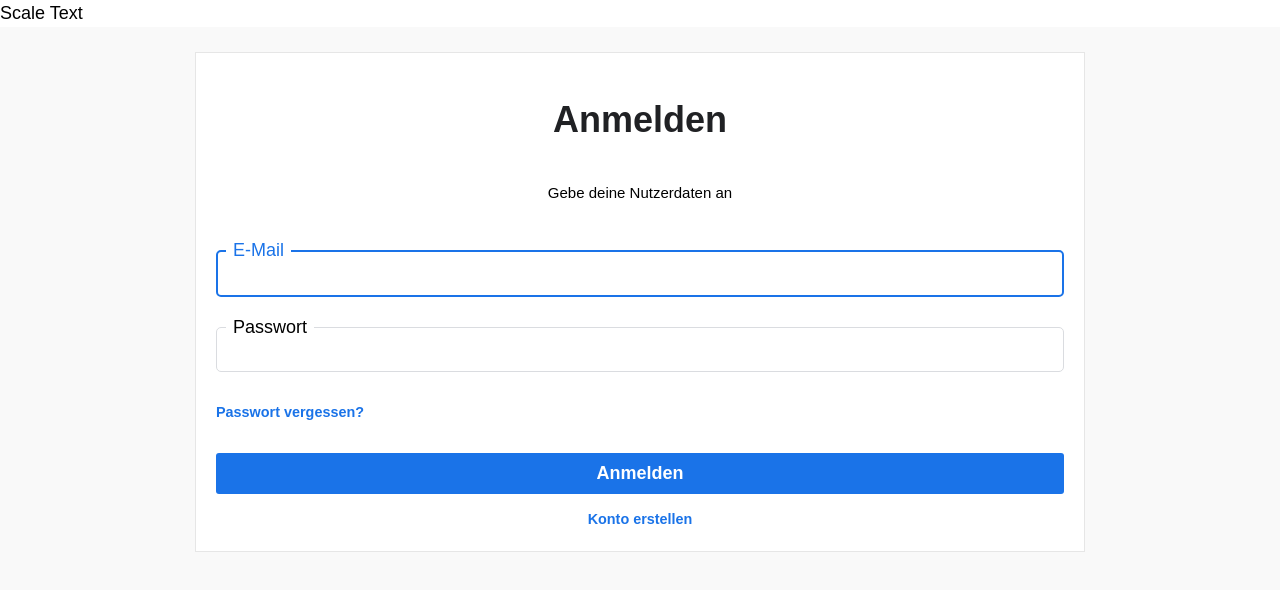
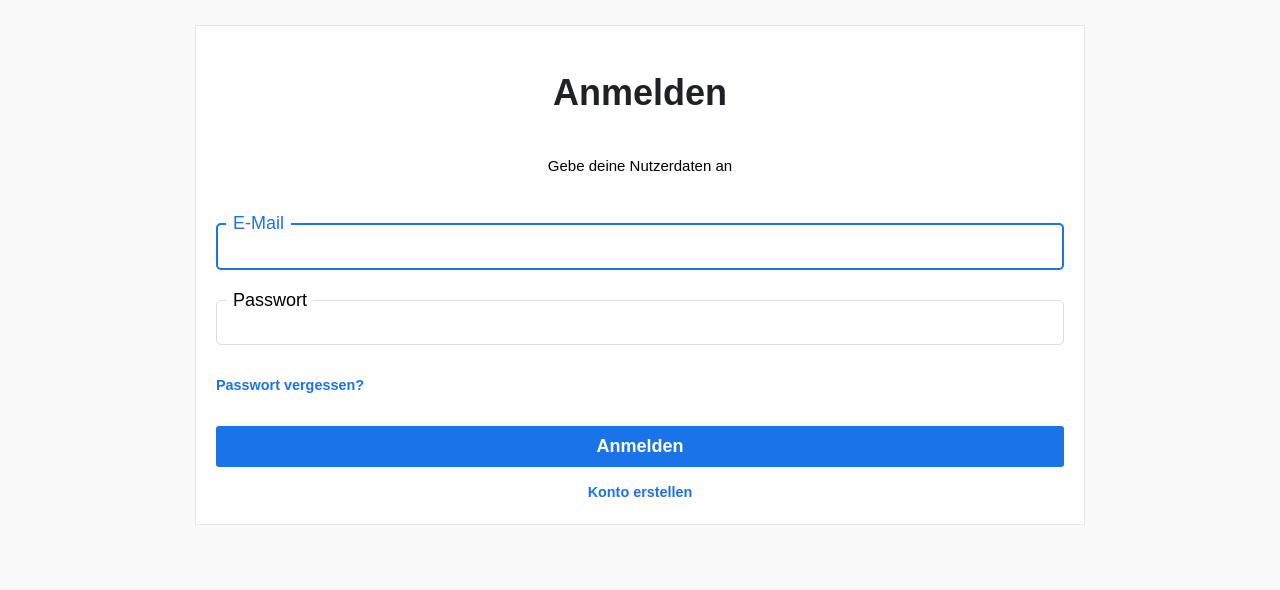
Before and after one commit to davidcarbn/nutrition-nodejs, a React (Create React App) app in the folder client/: page / in a window 1280 px wide. Shown: the top 590 px of the page. Built offline with nearby package versions, Linux system fonts and the light colour scheme.

Commit message:
text adjust property

```diff
--- a/client/src/index.js
+++ b/client/src/index.js
@@ -10,11 +10,7 @@ ReactDOM.render(
   <React.StrictMode>
     <BrowserRouter>
       <AuthProvider>
-        <>
-
-        <div>Scale Text</div>
         <App />
-        </>
       </AuthProvider>
     </BrowserRouter>
   </React.StrictMode>,
```
